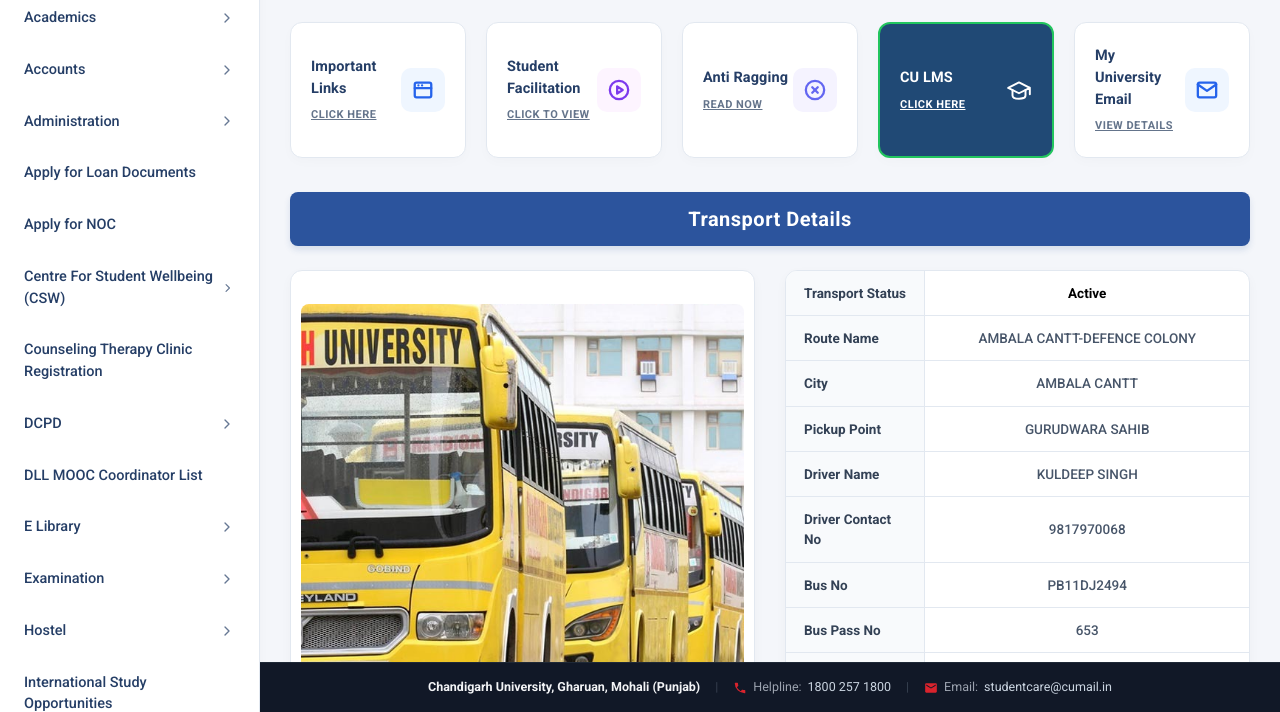
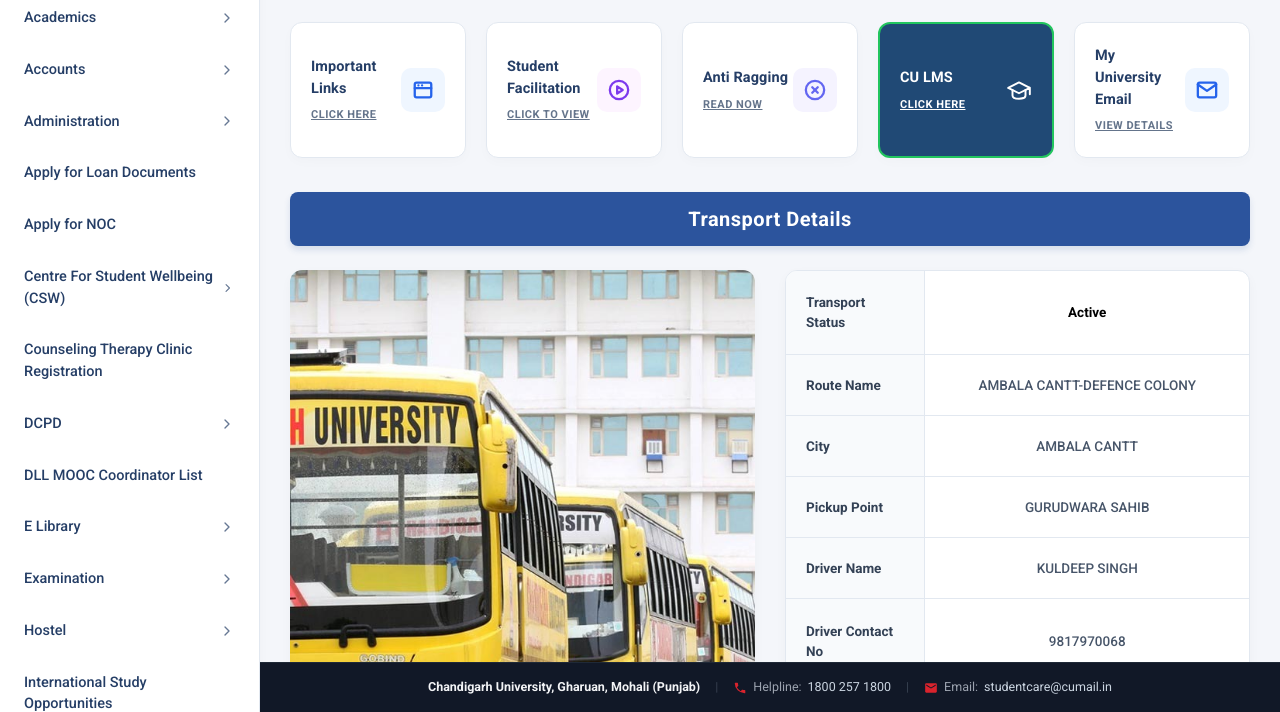
Before and after one commit to terabaaap3144235/cuims-transport-replica, a website built with Vite: page index.html in a window 1280 px wide. Shown: the part 88-800 px from the top of the page. Built offline with nearby package versions, Linux system fonts and the light colour scheme.

Commit message:
Update bus image container styling to cover-fit and match table height exactly

```diff
--- a/styles.css
+++ b/styles.css
@@ -349,22 +349,16 @@
 
 /* Left: Bus Image Card */
 .bus-image-card {
-  background-color: #ffffff;
   border-radius: 12px;
-  padding: 10px;
-  border: 1px solid var(--border-color);
+  overflow: hidden;
+  display: flex;
   box-shadow: 0 4px 12px rgba(0, 0, 0, 0.03);
-  display: flex;
-  align-items: center;
-  justify-content: center;
 }
 
 .bus-image {
   width: 100%;
   height: 100%;
-  max-height: 380px;
   object-fit: cover;
-  border-radius: 8px;
 }
 
 /* Right: Details Table Card */
@@ -393,7 +387,7 @@
 
 .table-label {
   width: 30%;
-  padding: 12px 18px;
+  padding: 16px 20px;
   background-color: var(--table-lbl-bg);
   font-weight: 600;
   color: #334155;
@@ -402,7 +396,7 @@
 }
 
 .table-val {
-  padding: 12px 20px;
+  padding: 16px 24px;
   text-align: center;
   color: #475569;
   font-size: 13.5px;
```
